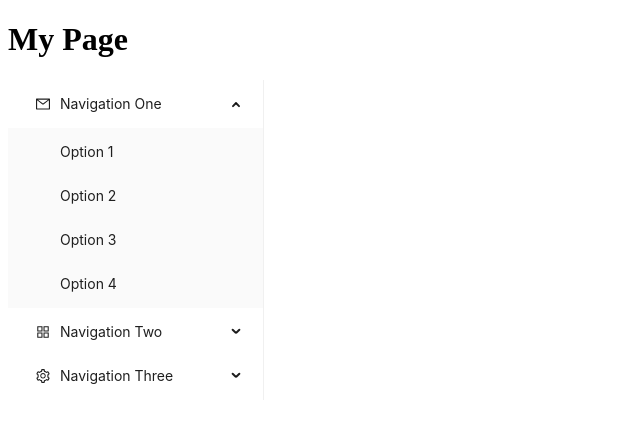
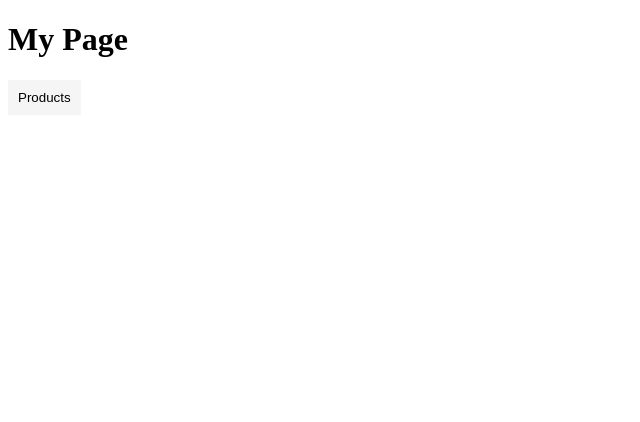
Before and after one commit to MALWICK/Lb-laptops, a Next.js app: page /Mypage in a window 1280 px wide. Shown: the top 422 px of the page, without its empty margins (0-640 px from the left). Built offline with nearby package versions, Linux system fonts and the light colour scheme.

Commit message:
updated odropdown

```diff
--- a/components/homepage/components/dropdownmenu1/ NestedDropdown.tsx
+++ b/components/homepage/components/dropdownmenu1/ NestedDropdown.tsx
@@ -1,84 +1,71 @@
 import React, { useState } from 'react';
-import { AppstoreOutlined, MailOutlined, SettingOutlined } from '@ant-design/icons';
-import { Menu } from 'antd';
+import styles from './NestedDropdown.module.css';
 
-const { SubMenu } = Menu;
+interface Option {
+  title: string;
+  pageLink: string;
+  options?: Option[];
+}
 
-const items = [
-  {
-    title: 'Navigation One',
-    key: 'sub1',
-    icon: <MailOutlined />,
-    children: [
-      { title: 'Option 1', key: '1' },
-      { title: 'Option 2', key: '2' },
-      { title: 'Option 3', key: '3' },
-      { title: 'Option 4', key: '4' },
-    ],
-  },
-  {
-    title: 'Navigation Two',
-    key: 'sub2',
-    icon: <AppstoreOutlined />,
-    children: [
-      { title: 'Option 5', key: '5' },
-      { title: 'Option 6', key: '6' },
-      {
-        title: 'Submenu',
-        key: 'sub3',
-        children: [
-          { title: 'Option 7', key: '7' },
-          { title: 'Option 8', key: '8' },
-        ],
-      },
-    ],
-  },
-  {
-    title: 'Navigation Three',
-    key: 'sub4',
-    icon: <SettingOutlined />,
-    children: [
-      { title: 'Option 9', key: '9' },
-      { title: 'Option 10', key: '10' },
-      { title: 'Option 11', key: '11' },
-      { title: 'Option 12', key: '12' },
-    ],
-  },
-];
+interface NestedDropdownProps {
+  title: string;
+  options: Option[];
+  onItemClick?: (pageLink: string) => void;
+}
 
-const rootSubmenuKeys = ['sub1', 'sub2', 'sub4'];
+const NestedDropdown: React.FC<NestedDropdownProps> = ({
+  title,
+  options,
+  onItemClick,
+}) => {
+  const [isExpanded, setIsExpanded] = useState(false);
 
-const App = () => {
-  const [openKeys, setOpenKeys] = useState<string[]>(['sub1']);
-
-  const onOpenChange = (keys: string[]) => {
-    const latestOpenKey = keys.find((key) => openKeys.indexOf(key) === -1);
-    if (latestOpenKey && rootSubmenuKeys.indexOf(latestOpenKey) === -1) {
-      setOpenKeys(keys);
-    } else {
-      setOpenKeys(latestOpenKey ? [latestOpenKey] : []);
-    }
+  const handleToggle = () => {
+    setIsExpanded(!isExpanded);
   };
 
-  const renderMenuItems = (menuItems: any[]): React.ReactNode => {
-    return menuItems.map((item) => {
-      if (item.children && item.children.length > 0) {
-        return (
-          <SubMenu key={item.key} icon={item.icon} title={item.title}>
-            {renderMenuItems(item.children)}
-          </SubMenu>
-        );
-      } else {
-        return <Menu.Item key={item.key}>{item.title}</Menu.Item>;
-      }
-    });
+  const handleItemClick = (pageLink: string) => {
+    if (onItemClick) {
+      onItemClick(pageLink);
+    }
+    setIsExpanded(false);
+    window.location.href = pageLink; // Redirect to the clicked page
   };
 
   return (
-    <Menu mode="inline" openKeys={openKeys} onOpenChange={onOpenChange} style={{ width: 256 }}>
-      {renderMenuItems(items)}
-    </Menu>
+    <div
+      className={`${styles.dropdown} ${isExpanded ? styles.open : ''}`}
+      onMouseLeave={() => setIsExpanded(false)}
+    >
+      <button className={styles.dropdownToggle} onClick={handleToggle}>
+        {title}
+      </button>
+      {isExpanded && (
+        <ul className={styles.dropdownMenu}>
+          {options.map((option, index) => (
+            <li key={index} className={styles.dropdownMenuItem}>
+              <a
+                href={option.pageLink}
+                onClick={(e) => {
+                  e.preventDefault();
+                  handleItemClick(option.pageLink);
+                }}
+              >
+                {option.title}
+              </a>
+              {option.options && (
+                <NestedDropdown
+                  title={option.title}
+                  options={option.options}
+                  onItemClick={onItemClick}
+                />
+              )}
+            </li>
+          ))}
+        </ul>
+      )}
+    </div>
   );
 };
 
-export default App;
+export default NestedDropdown;
--- /dev/null
+++ b/components/homepage/components/dropdownmenu1/NestedDropdown.module.css
@@ -0,0 +1,28 @@
+.dropdown {
+    position: relative;
+  }
+
+  .dropdownToggle {
+    background-color: #f5f5f5;
+    padding: 10px;
+    border: none;
+    cursor: pointer;
+  }
+
+  .dropdownMenu {
+    position: absolute;
+    top: 100%;
+    left: 0;
+    background-color: #fff;
+    padding: 10px;
+    list-style-type: none;
+    border: 1px solid #ccc;
+  }
+
+  .dropdownMenuItem {
+    margin-bottom: 5px;
+  }
+
+  .dropdownMenuItem:last-child {
+    margin-bottom: 0;
+  }
--- a/pages/Mypage.tsx
+++ b/pages/Mypage.tsx
@@ -1,32 +1,41 @@
+import React from 'react';
 import NestedDropdown from '@/components/homepage/components/dropdownmenu1/ NestedDropdown';
 
+const MyPage = () => {
+  const handleItemClick = (pageLink: string) => {
+    console.log('Item clicked:', pageLink);
+    // Handle the click event here
+  };
 
-const MyPage: React.FC = () => {
-  const dropdownData = [
+  const options = [
     {
-      title: 'Link 1',
-      link: '/link1',
+      title: 'Laptops',
+      pageLink: '/Laptops',
+      options: [
+        {
+          title: 'Option 1',
+          pageLink: '/laptops/option1',
+        },
+        {
+          title: 'Option 2',
+          pageLink: '/Laptops/option2',
+        },
+      ],
     },
     {
-      title: 'Link 2',
-      link: '/link2',
-      children: [
-        {
-          title: 'Sublink 1',
-          link: '/link2/sublink1',
-        },
-        {
-          title: 'Sublink 2',
-          link: '/link2/sublink2',
-        },
-      ],
+      title: 'PC',
+      pageLink: '/Pc',
+    },
+    {
+      title: 'PS5',
+      pageLink: '/ps5',
     },
   ];
 
   return (
     <div>
       <h1>My Page</h1>
-      <NestedDropdown />
+      <NestedDropdown title="Products" options={options} onItemClick={handleItemClick} />
     </div>
   );
 };
```
Also changed, not shown: components/homepage/components/dropdownmenu1/Dropdownmenu1.css (deleted, +0 -42 lines), pages/Laptops.tsx (added, +11 -0 lines), pages/Mac.tsx (added, +11 -0 lines), pages/Pc.tsx (added, +11 -0 lines), pages/men.tsx (added, +11 -0 lines), pages/ps5.tsx (added, +11 -0 lines), pages/women.tsx (added, +11 -0 lines), pages/xbox.tsx (added, +11 -0 lines).
